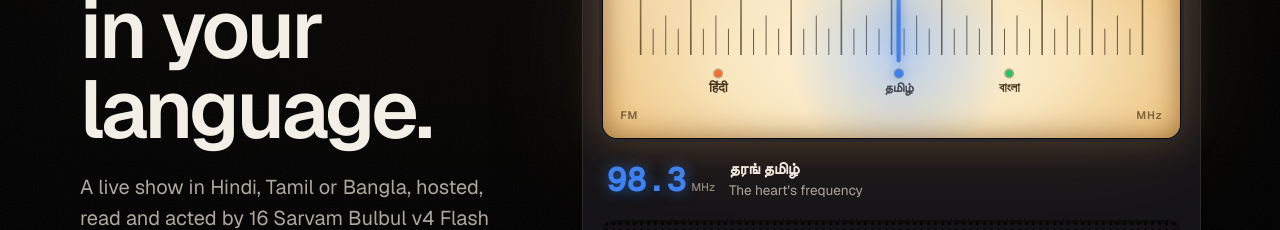
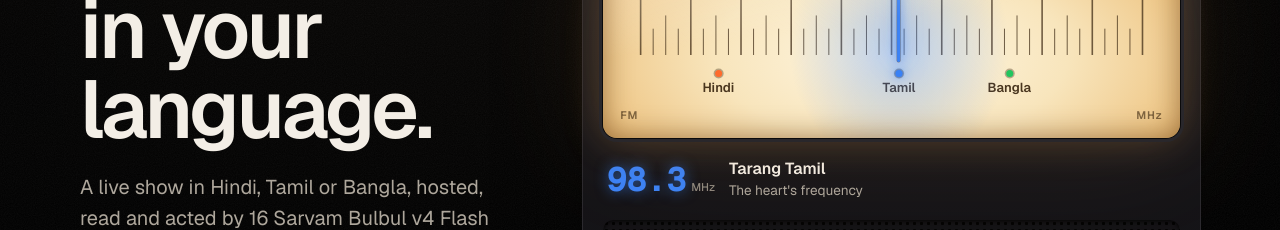
Before and after one commit to harshbhx/tarang-fm, a React (Vite) app: page / in a window 1280 px wide. Shown: the part 240-470 px from the top of the page. Built offline with nearby package versions, Linux system fonts and the light colour scheme; a web font is replaced by a local one.

Commit message:
fix(landing): label the hero dial in English

```diff
--- a/src/landing/RadioDial.tsx
+++ b/src/landing/RadioDial.tsx
@@ -114,10 +114,9 @@
             key={s.id}
             className="lp-mark"
             data-on={onAir && station?.id === s.id}
-            lang={s.language}
             style={{ left: `${pos(Number(s.frequency))}%`, '--st': s.accent } as Vars}
           >
-            {s.nativeName.split(' ')[1] ?? s.nativeName}
+            {s.languageName}
           </span>
         ))}
         <span className="lp-glass-unit lp-glass-unit--l">FM</span>
@@ -135,8 +134,8 @@
           <small>MHz</small>
         </span>
         <span className="lp-readout-text">
-          <span className="lp-readout-name" lang={station?.language}>
-            {station ? station.nativeName : 'Warming up'}
+          <span className="lp-readout-name">
+            {station ? `Tarang ${station.languageName}` : 'Warming up'}
           </span>
           <span className="lp-readout-tag">{station ? TAGLINE_EN[station.id] : 'Finding a station'}</span>
         </span>
```
